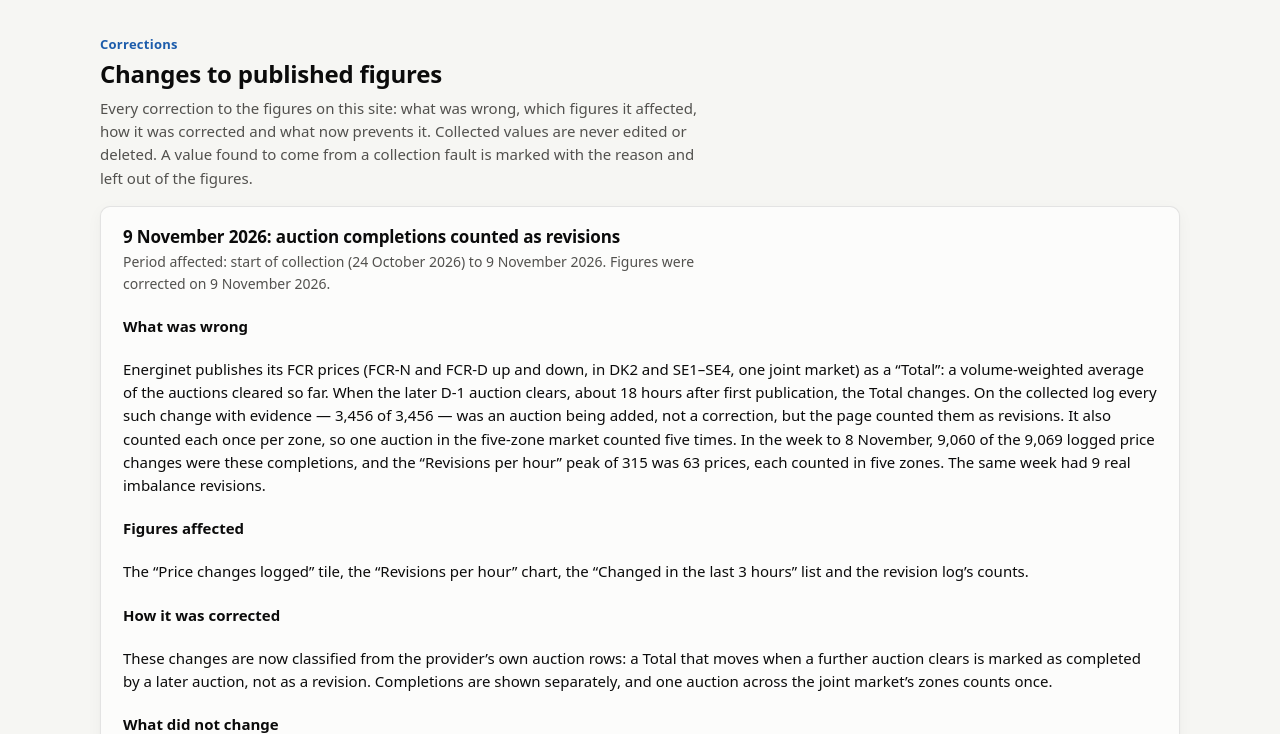
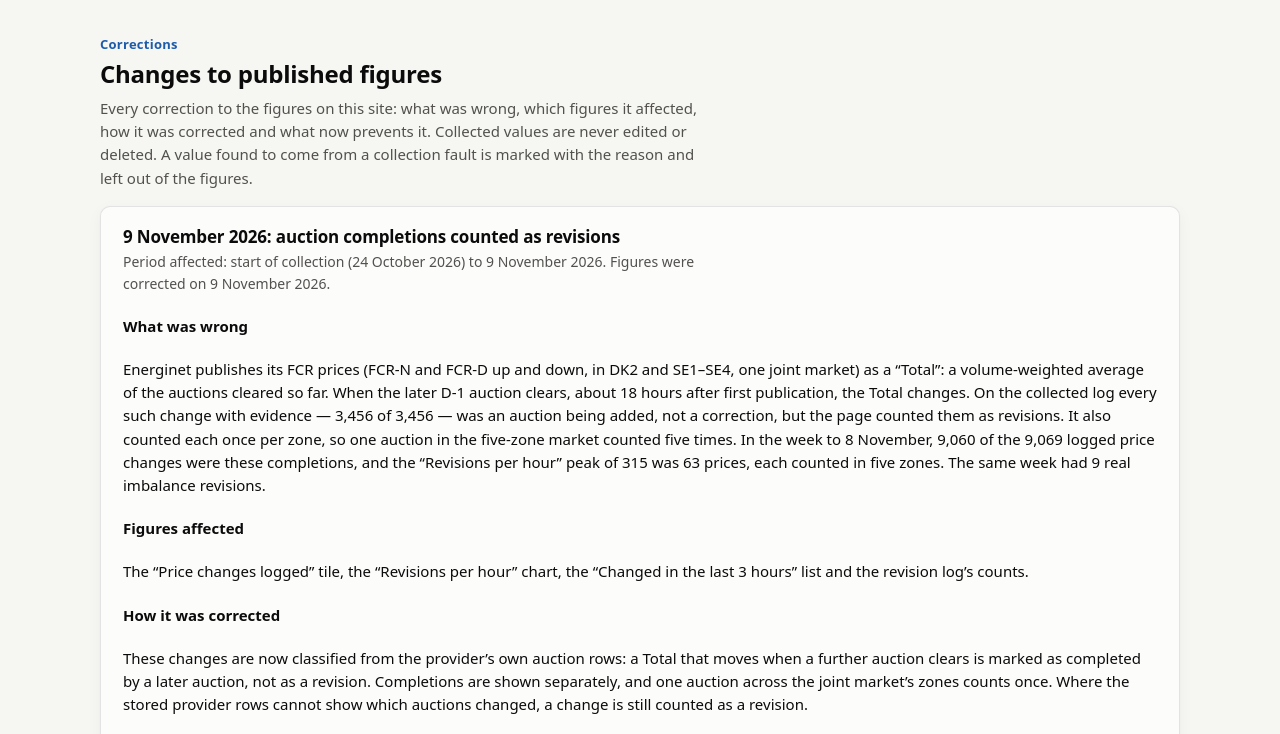
Before and after one commit to Razikale365/nordic-balancing-watch, a plain HTML site: page site/corrections.html in a window 1280 px wide. Shown: the part 63-797 px from the top of the page. Drawn offline with Linux system fonts and the light colour scheme.

Commit message:
Say that changes the stored provider rows cannot classify still count as revisions

```diff
--- a/site/corrections.html
+++ b/site/corrections.html
@@ -55,7 +55,8 @@
         <p>These changes are now classified from the provider&rsquo;s own auction rows: a Total
           that moves when a further auction clears is marked as completed by a later auction,
           not as a revision. Completions are shown separately, and one auction across the
-          joint market&rsquo;s zones counts once.</p>
+          joint market&rsquo;s zones counts once. Where the stored provider rows cannot show which auctions changed, a change is still
+          counted as a revision.</p>
 
         <h4>What did not change</h4>
         <p>The collected log keeps every version; nothing was deleted or edited.</p>
```
